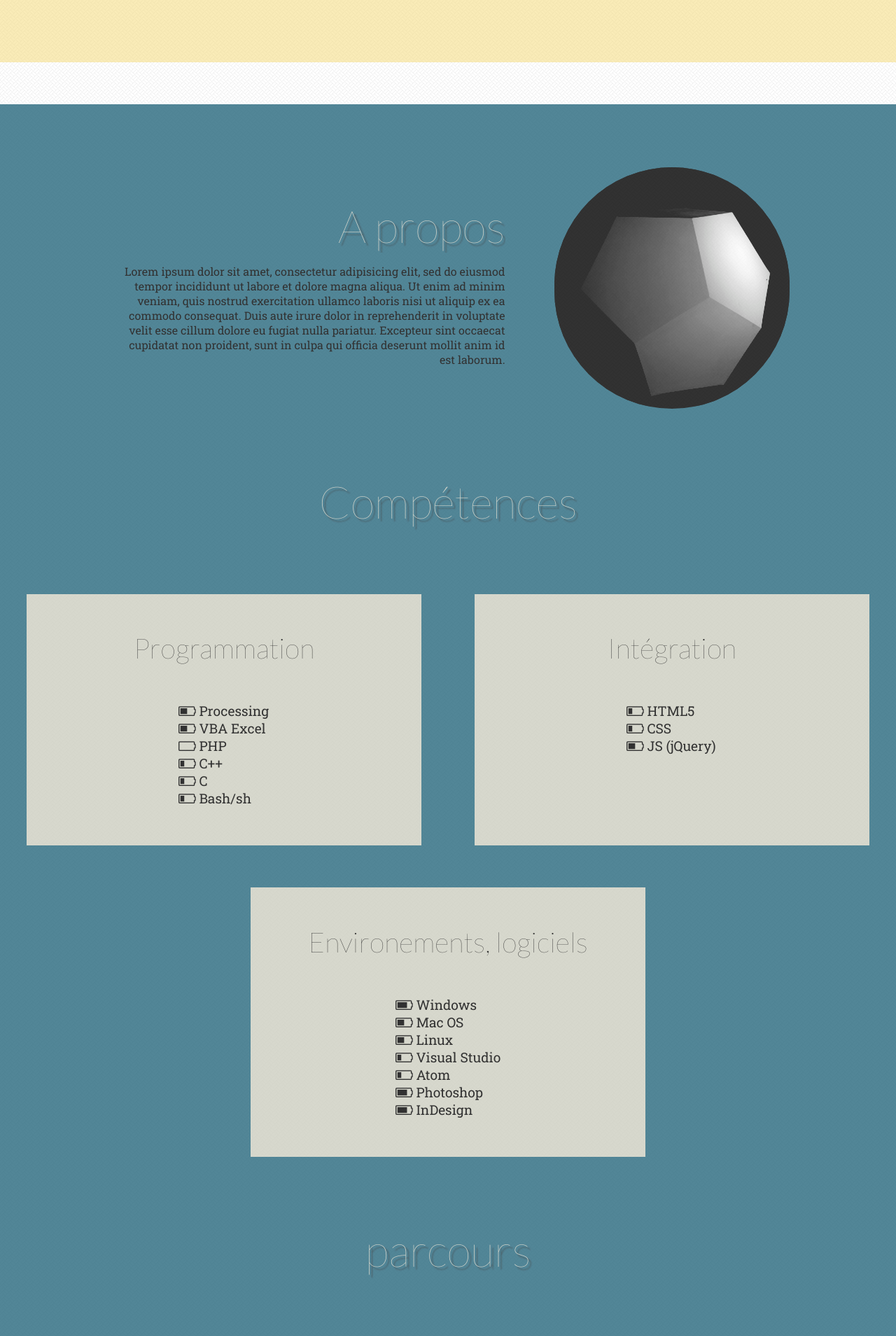
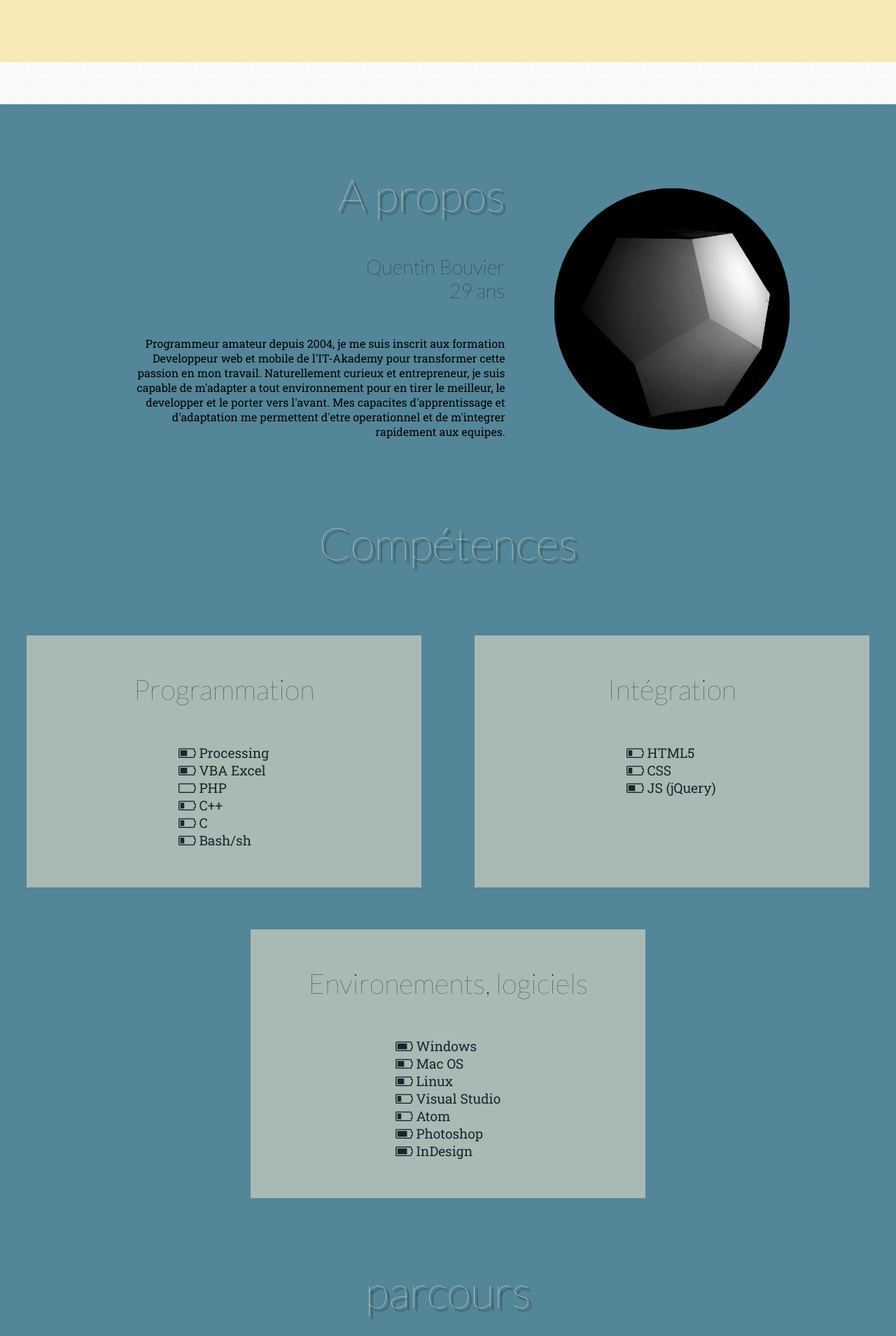
Before and after one commit to QuentinBouvier/portfolio, a PHP site: page / in a window 1280 px wide. Shown: the part 1631-3540 px from the top of the page at 70% size. Run offline with PHP 8.4, Linux system fonts and the light colour scheme; some libraries are stand-ins or nearby versions.

Commit message:
Added content

```diff
--- a/css/styles.css
+++ b/css/styles.css
@@ -33,7 +33,7 @@ body, ul
 :root {
     --color-main: #bf8511;
     --color-main-light: #F5DE88;
-    --color-complementary: #28687E;
+    --color-complementary: #538698;
     --color-light: #CECFC1;
     --color-lighter: #F9FAF2;
     --color-dark: #1A2123;
@@ -65,6 +65,10 @@ h3
 h4
 {
     font-size: 2.5em;
+}
+h5
+{
+    font-size: 1.8em;
 }
 
 /*------------------------------------*/
@@ -294,7 +298,6 @@ nav li:hover a
 .section-2-background
 {
     background-color: var(--color-complementary);
-    opacity: 0.8;
     margin-top: 60px;
     margin-bottom: 60px;
 }
@@ -333,6 +336,7 @@ nav li:hover a
 .skills-container
 {
     background-color: var(--color-light);
+    opacity: 0.7;
 }
 
 .skills-container h4
@@ -363,11 +367,21 @@ nav li:hover a
 .footer-background
 {
     background-color: var(--color-dark);
+    padding-bottom: 60px;
 }
 
-.footer-background h3
+.footer-background h3,
+.footer-background h4,
+.footer-background p,
+.footer-background a
 {
+    text-decoration: none;
     color: var(--color-light);
+}
+
+.footer-background a:hover
+{
+    color: var(--color-main);
 }
 
 /*------------------------------------*/
--- a/index.html
+++ b/index.html
@@ -50,7 +50,8 @@
             <div class="flex-container flex-justify-center flex-items-center flex-wrap-reverse full-width about-me">
                 <div class="half-width">
                     <h3 class="full-width" style="text-align: right;">A propos</h3>
-            <p>Lorem ipsum dolor sit amet, consectetur adipisicing elit, sed do eiusmod tempor incididunt ut labore et dolore magna aliqua. Ut enim ad minim veniam, quis nostrud exercitation ullamco laboris nisi ut aliquip ex ea commodo consequat. Duis aute irure dolor in reprehenderit in voluptate velit esse cillum dolore eu fugiat nulla pariatur. Excepteur sint occaecat cupidatat non proident, sunt in culpa qui officia deserunt mollit anim id est laborum.</p>
+            <h5>Quentin Bouvier <br>29 ans</h5>
+            <p>Programmeur amateur depuis 2004, je me suis inscrit aux formation Developpeur web et mobile de l'IT-Akademy pour transformer cette passion en mon travail. Naturellement curieux et entrepreneur, je suis capable de m'adapter a tout environnement pour en tirer le meilleur, le developper et le porter vers l'avant. Mes capacites d'apprentissage et d'adaptation me permettent d'etre operationnel et de m'integrer rapidement aux equipes. </p>
             </div>
             <div class="myface-container third-width">
                 <img src="./images/polyedreNB.jpg" alt="">
@@ -138,8 +139,10 @@
 
     <footer id="contact">
         <div class="full-width footer-background">
-            <h3>Contact</h3> </div>
-        <div class="full-width"> </div>
+            <h3>Contact</h3>
+            <h4>Quentin Bouvier</h4>
+            <a href="mailto:quentin (point) bouvier31 (at) laposte (point) net" subject="webdev.babbleprod.com">Envoyer un mail</a>
+        </div>
     </footer>
 
 
```
